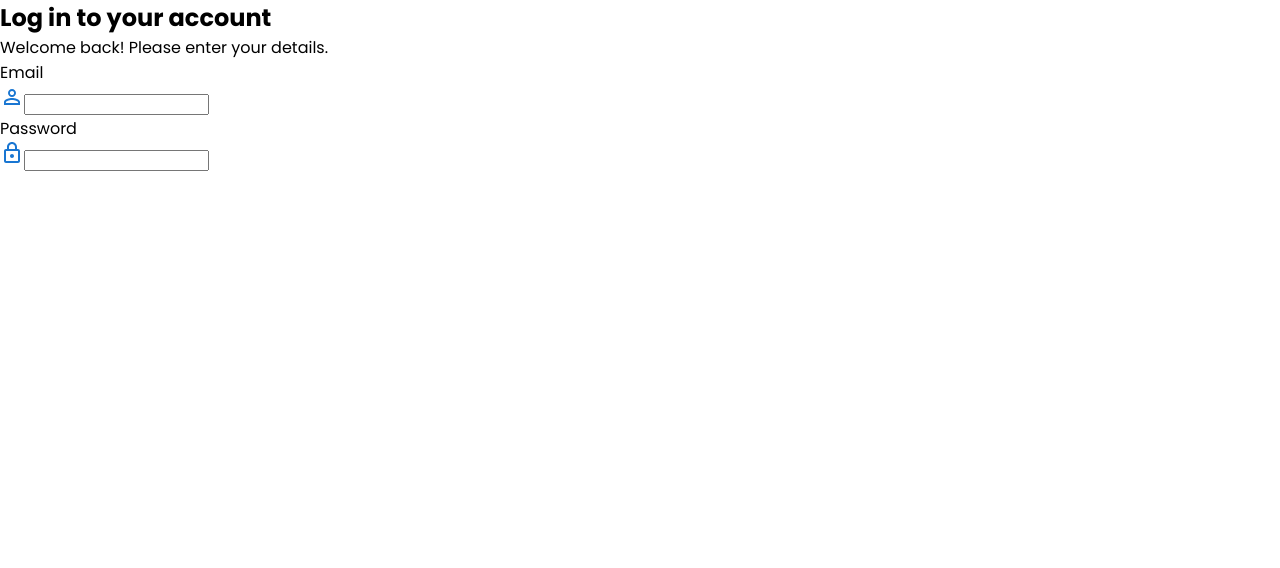
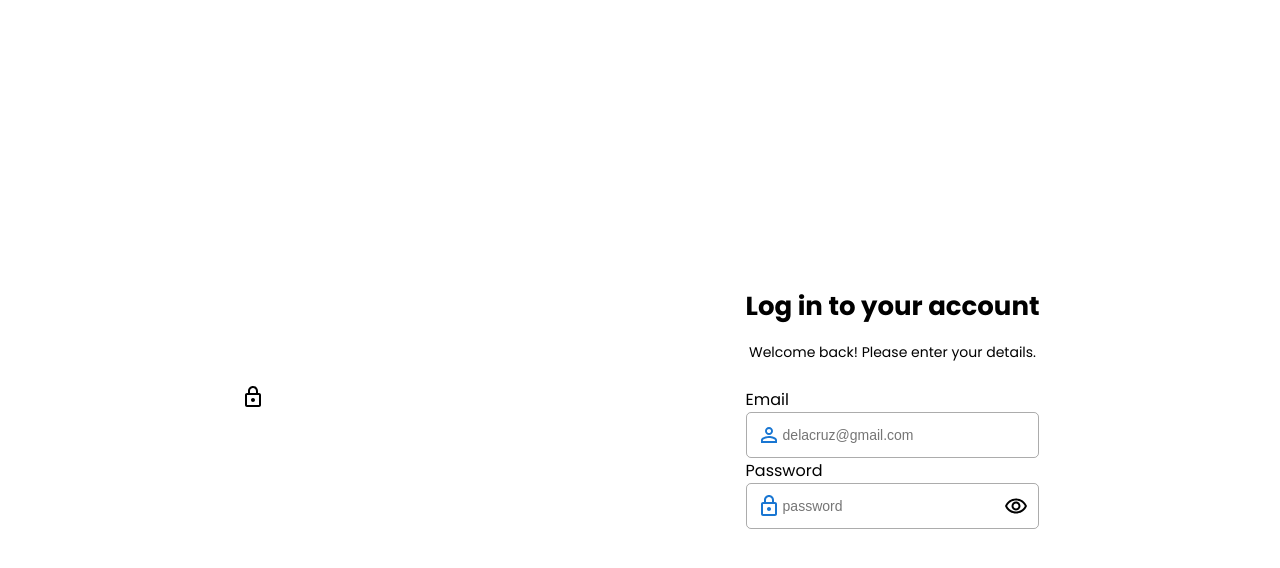
Before and after one commit to froyd03/Inventory-Management-System, a React (Vite) app: page / in a window 1280 px wide. Shown: the top 568 px of the page. Built offline with nearby package versions, Linux system fonts and the light colour scheme.

Commit message:
login page

```diff
--- a/src/App.jsx
+++ b/src/App.jsx
@@ -1,4 +1,4 @@
-import Login from './pages/Login.jsx'
+import Login from './pages/Login/Login.jsx'
 
 function App() {
   return (
--- /dev/null
+++ b/src/pages/Login/Login.css
@@ -0,0 +1,41 @@
+section{
+    width: 100%;
+    height: 100vh;
+    display: flex;
+    flex-direction: row;
+    justify-content: space-around;
+    align-items: center;
+}
+
+.login h2{
+    margin: 1rem 0;
+    font-size: 26px;
+}
+
+.login p{
+    font-size: 14px;
+}
+
+.login h2, .login p{
+    text-align: center;
+}
+
+.inputFields{
+    margin-top: 1.5rem;
+    gap: 1rem;
+}
+
+.inp-container{
+    display: flex;
+    align-items: center;
+    border: 1px solid #00000053;
+    border-radius: 5px;
+    padding: 10px;
+}
+
+input{
+    border: none;
+    outline: none;
+    width: 100%;
+    font-size: 14px;
+}
--- /dev/null
+++ b/src/pages/Login/Login.jsx
@@ -0,0 +1,33 @@
+import '../../styles/global.css'
+import '../Login/Login.css'
+import PersonOutlineOutlinedIcon from '@mui/icons-material/PersonOutlineOutlined';
+import HttpsOutlinedIcon from '@mui/icons-material/HttpsOutlined';
+import RemoveRedEyeOutlinedIcon from '@mui/icons-material/RemoveRedEyeOutlined';
+import VisibilityOffOutlinedIcon from '@mui/icons-material/VisibilityOffOutlined';
+
+export default function Login(){
+    return(
+        <section>
+            <div className="logo">
+                <HttpsOutlinedIcon />
+            </div>
+            <div className="login">
+                <h2>Log in to your account</h2>
+                <p>Welcome back! Please enter your details.</p>
+                <div className="inputFields">
+                    <label>Email</label>
+                    <div className="inp-container">
+                        <PersonOutlineOutlinedIcon color='primary'/>
+                        <input type="text" placeholder='delacruz@gmail.com' />
+                    </div>
+                    <label>Password</label>
+                    <div className="inp-container">
+                        <HttpsOutlinedIcon color='primary'/>
+                        <input type="password" placeholder='password'/>
+                        <RemoveRedEyeOutlinedIcon />
+                    </div>
+                </div>
+            </div>
+        </section>
+    )
+}
```
